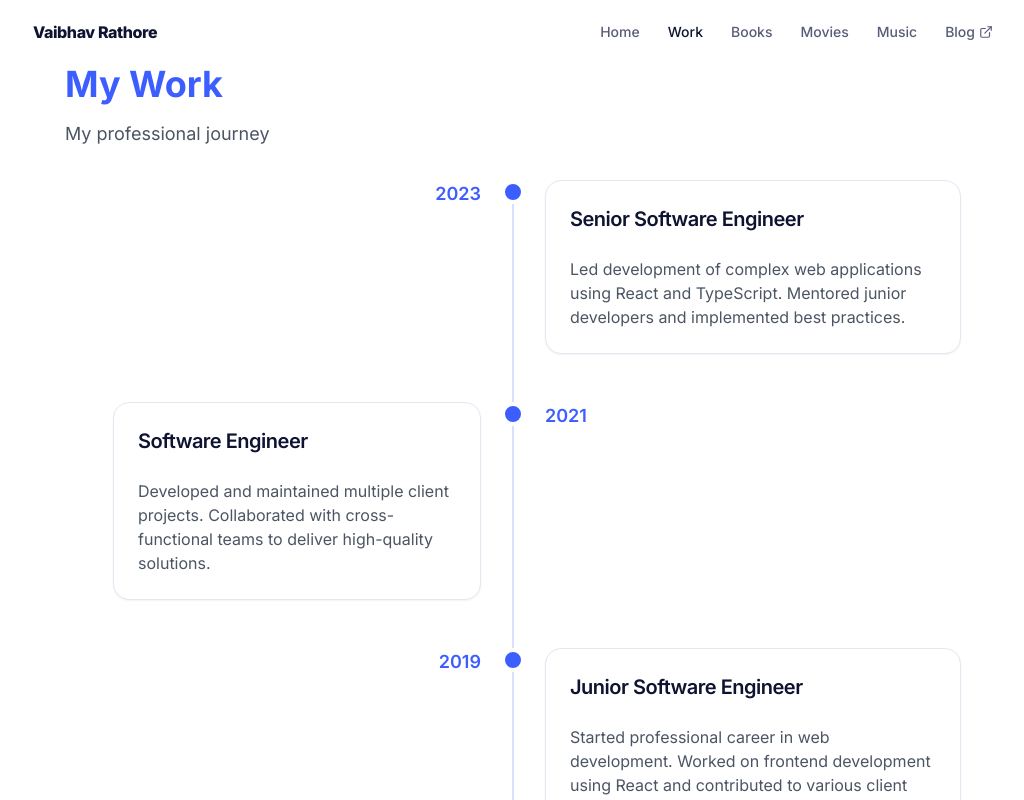
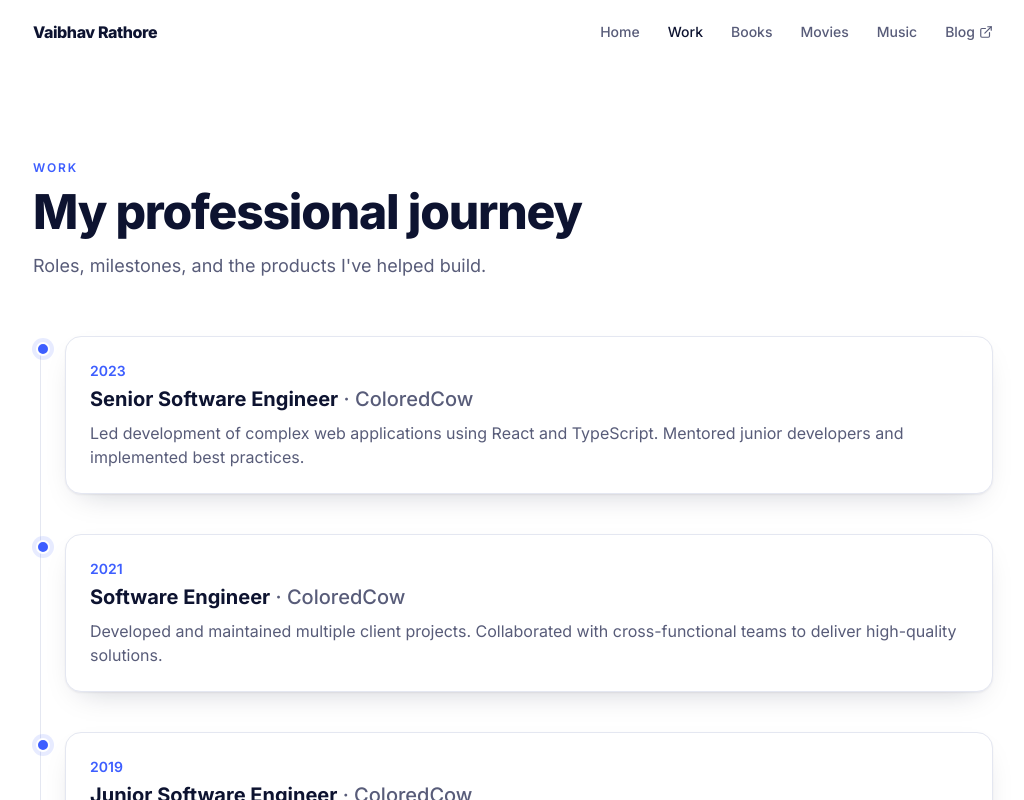
Before and after one commit to rathorevaibhav/rathorevaibhavdotcom, a React (Vite) app: page /work in a window 1280 px wide. Shown: the top 800 px of the page, without its empty margins (127-1151 px from the left). Built offline with nearby package versions, Linux system fonts and the light colour scheme.

Commit message:
feat: Aurora Work page (timeline from content)
Co-Authored-By: Claude Opus 4.8 (1M context) <noreply@anthropic.com>

```diff
--- a/src/themes/aurora/index.ts
+++ b/src/themes/aurora/index.ts
@@ -2,7 +2,7 @@ import type { Theme } from "../types";
 import AuroraLayout from "./Layout";
 import Home from "./pages/Home";
 import MusicPlaceholder from "./pages/MusicPlaceholder";
-import Work from "@/pages/Work";
+import Work from "./pages/Work";
 import Books from "@/pages/Books";
 import BookDetail from "@/pages/BookDetail";
 import Movies from "@/pages/Movies";
--- /dev/null
+++ b/src/themes/aurora/pages/Work.tsx
@@ -0,0 +1,33 @@
+import { Container } from "../components/Container";
+import { Reveal } from "../components/Reveal";
+import { workEntries } from "@/content";
+
+export default function Work() {
+  return (
+    <Container className="py-16 md:py-24">
+      <Reveal>
+        <p className="mb-3 text-xs font-semibold uppercase tracking-[0.16em] text-primary">Work</p>
+        <h1 className="text-4xl font-extrabold tracking-tight md:text-5xl">My professional journey</h1>
+        <p className="mt-4 max-w-xl text-lg text-muted-foreground">Roles, milestones, and the products I've helped build.</p>
+      </Reveal>
+
+      <div className="relative mt-14 pl-8">
+        <div className="absolute left-[7px] top-2 bottom-2 w-px bg-border" aria-hidden />
+        <div className="space-y-10">
+          {workEntries.map((w, i) => (
+            <Reveal key={w.year + w.title} delay={i * 0.05}>
+              <div className="relative">
+                <span className="absolute -left-[29px] top-1.5 h-3.5 w-3.5 rounded-full border-2 border-background bg-primary shadow-[0_0_0_4px_hsl(var(--primary)/.12)]" aria-hidden />
+                <div className="rounded-2xl border border-border bg-card p-6 shadow-soft transition-shadow hover:shadow-lift">
+                  <div className="mb-1 text-sm font-semibold text-primary">{w.year}</div>
+                  <h2 className="text-xl font-bold">{w.title}{w.org ? <span className="text-muted-foreground font-medium"> · {w.org}</span> : null}</h2>
+                  <p className="mt-2 text-muted-foreground">{w.description}</p>
+                </div>
+              </div>
+            </Reveal>
+          ))}
+        </div>
+      </div>
+    </Container>
+  );
+}
```
Also changed, not shown: 1 other file (tests, documents, lock files or other folders).
